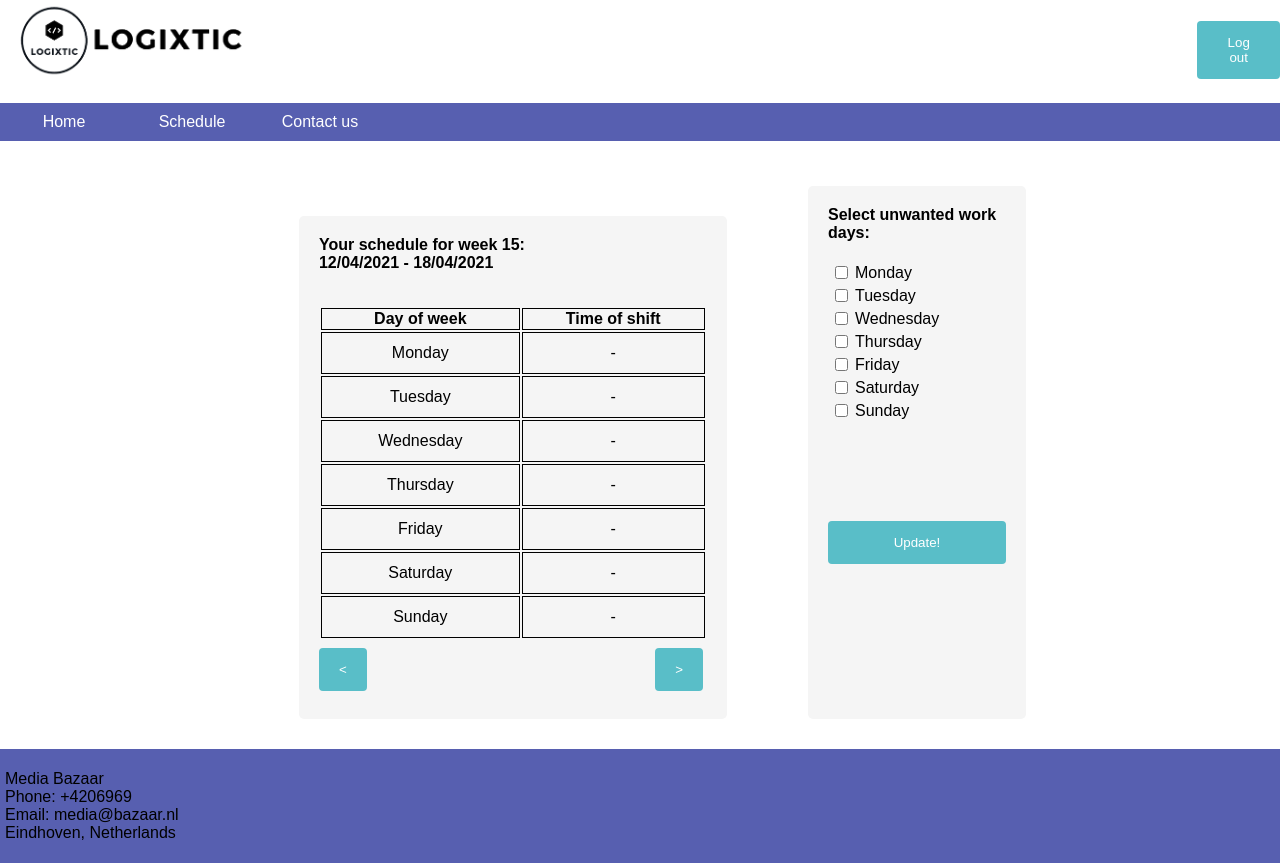
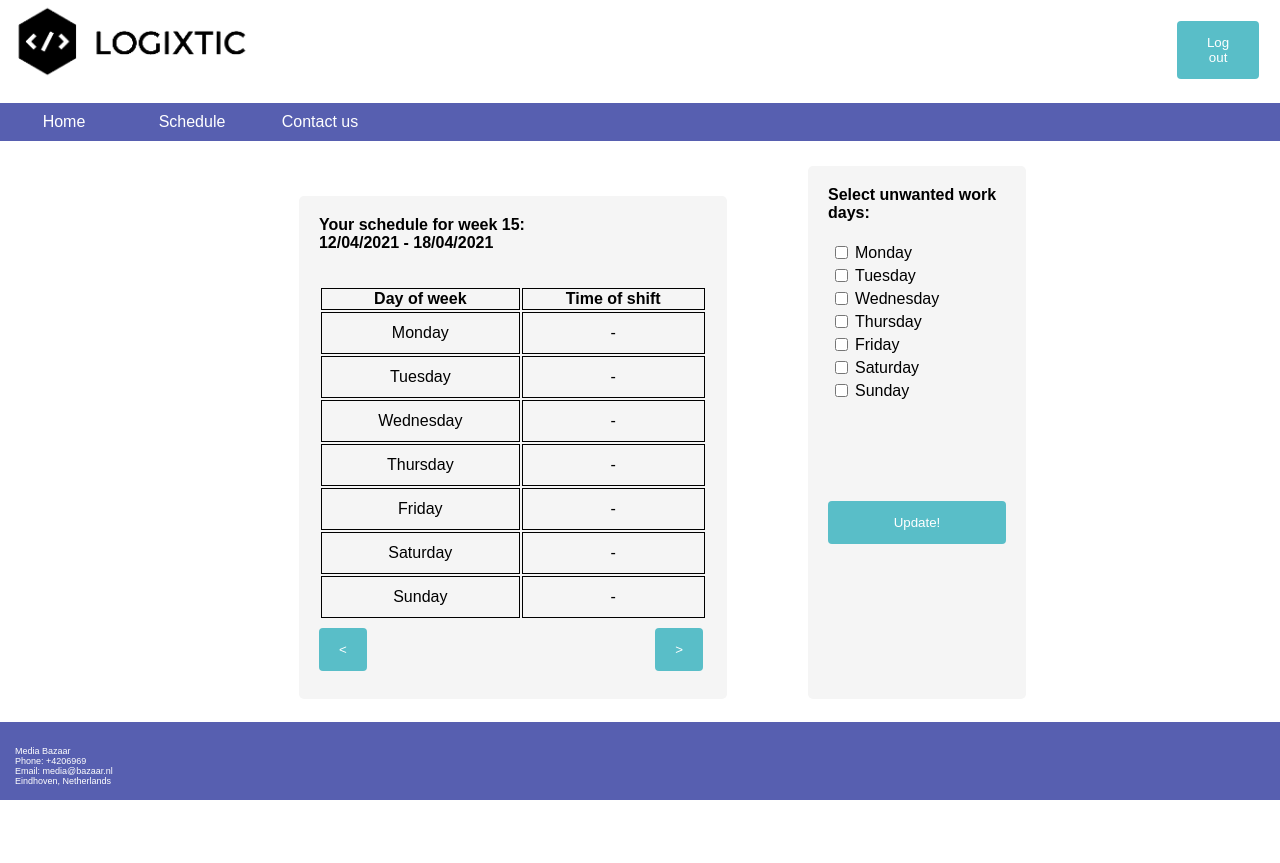
Before and after one commit to mikolajhilgert/s2-group5-project, a PHP site: page /shifts.php in a window 1280 px wide. After the commit the page ends 800 px from the top, so only its background shows below. Run offline with PHP 8.4, Linux system fonts and the light colour scheme; the visitor is signed in with stand-in values (Sample User, id 1); data that the repository does not hold is empty.

Commit message:
logo and minor style changes

```diff
--- a/website/Styles/Style.css
+++ b/website/Styles/Style.css
@@ -40,14 +40,12 @@ body{
     grid-template-columns: 10% 10% 10% auto;
     width: 100%;
 	background-color: #575fb0;
-    padding: 0px;
     padding-top: 10px;
     padding-bottom: 10px;
-    margin-bottom: 20px;
 }
 
 .NBitem{
-    text-align: center;
+  text-align: center;
 	color: white;
 
 }
@@ -62,11 +60,11 @@ body{
 }
 
 .footerparagraph{
-    display: inline-grid;
-    grid-template-columns: auto auto;
-    grid-template-rows: 5% auto;
-
-    margin-top: 30px;
+  color: white;
+  font-size: 9px;
+  position: fixed;
+  padding: 10px 10px 0px 10px;
+  bottom: 0;
 
 }
 .text{
@@ -213,6 +211,6 @@ input[type=submit1] {
 
 #logoutbtn{
 	margin-top: 5%;
-	margin-left: 80%;
+	margin-left: 75%;
 	width: 20%;
 }
```
Also changed, not shown: website/Images/logright.png.
